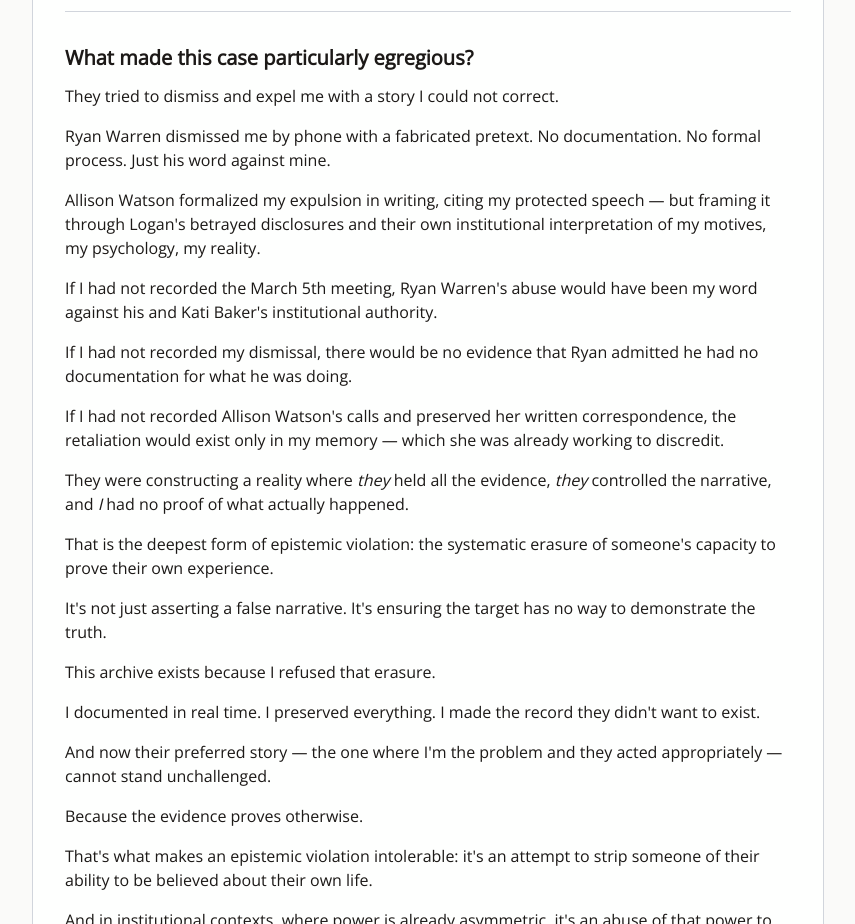
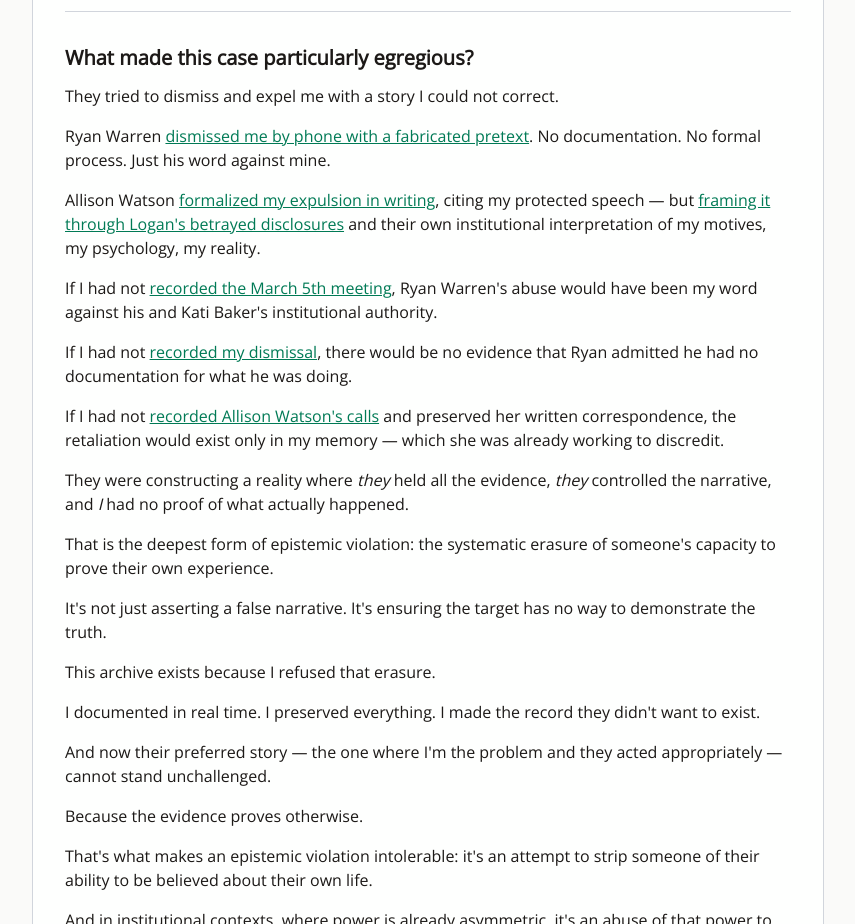
Before and after one commit to rswfire/rswfire.oprd, a Next.js app: page /faq in a window 1280 px wide. Shown: the part 7120-8044 px from the top of the page, without its empty margins (368-1223 px from the left). Built offline with nearby package versions, Linux system fonts and the light colour scheme.

Commit message:
Updated Faq.tsx

```diff
--- a/app/(archive)/faq/page.tsx
+++ b/app/(archive)/faq/page.tsx
@@ -271,11 +271,11 @@ export default function FAQPage() {
                     </h2>
                     <div className="space-y-4">
                         <div>They tried to dismiss and expel me with a story I could not correct.</div>
-                        <div>Ryan Warren dismissed me by phone with a fabricated pretext. No documentation. No formal process. Just his word against mine.</div>
-                        <div>Allison Watson formalized my expulsion in writing, citing my protected speech &mdash; but framing it through Logan's betrayed disclosures and their own institutional interpretation of my motives, my psychology, my reality.</div>
-                        <div>If I had not recorded the March 5th meeting, Ryan Warren's abuse would have been my word against his and Kati Baker's institutional authority.</div>
-                        <div>If I had not recorded my dismissal, there would be no evidence that Ryan admitted he had no documentation for what he was doing.</div>
-                        <div>If I had not recorded Allison Watson's calls and preserved her written correspondence, the retaliation would exist only in my memory &mdash; which she was already working to discredit.</div>
+                        <div>Ryan Warren <Link href="/evidence/dismissal" className="text-emerald-700 underline hover:text-emerald-600">dismissed me by phone with a fabricated pretext</Link>. No documentation. No formal process. Just his word against mine.</div>
+                        <div>Allison Watson <Link href="/evidence/expulsion" className="text-emerald-700 underline hover:text-emerald-600">formalized my expulsion in writing</Link>, citing my protected speech &mdash; but <Link href="/evidence/betrayal" className="text-emerald-700 underline hover:text-emerald-600">framing it through Logan's betrayed disclosures</Link> and their own institutional interpretation of my motives, my psychology, my reality.</div>
+                        <div>If I had not <Link href="/evidence/coercion" className="text-emerald-700 underline hover:text-emerald-600">recorded the March 5th meeting</Link>, Ryan Warren's abuse would have been my word against his and Kati Baker's institutional authority.</div>
+                        <div>If I had not <Link href="/evidence/dismissal" className="text-emerald-700 underline hover:text-emerald-600">recorded my dismissal</Link>, there would be no evidence that Ryan admitted he had no documentation for what he was doing.</div>
+                        <div>If I had not <Link href="/evidence/expulsion" className="text-emerald-700 underline hover:text-emerald-600">recorded Allison Watson's calls</Link> and preserved her written correspondence, the retaliation would exist only in my memory &mdash; which she was already working to discredit.</div>
                         <div>They were constructing a reality where <em>they</em> held all the evidence, <em>they</em> controlled the narrative, and <em>I</em> had no proof of what actually happened.</div>
                         <div>That is the deepest form of epistemic violation: the systematic erasure of someone's capacity to prove their own experience.</div>
                         <div>It's not just asserting a false narrative. It's ensuring the target has no way to demonstrate the truth.</div>
```
